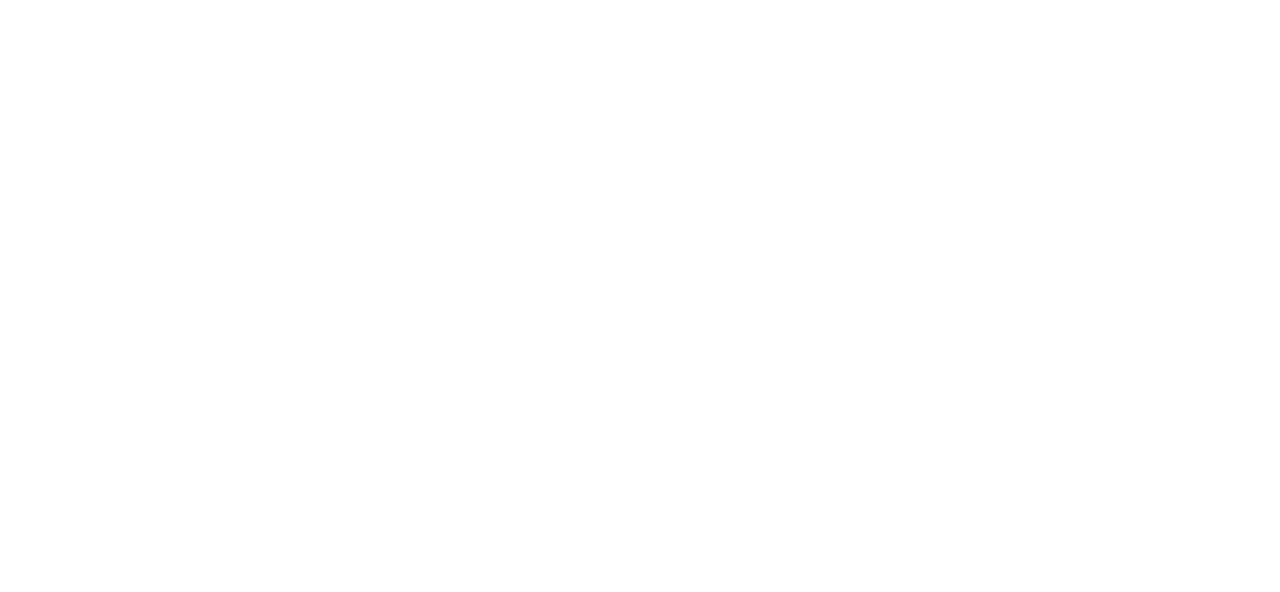
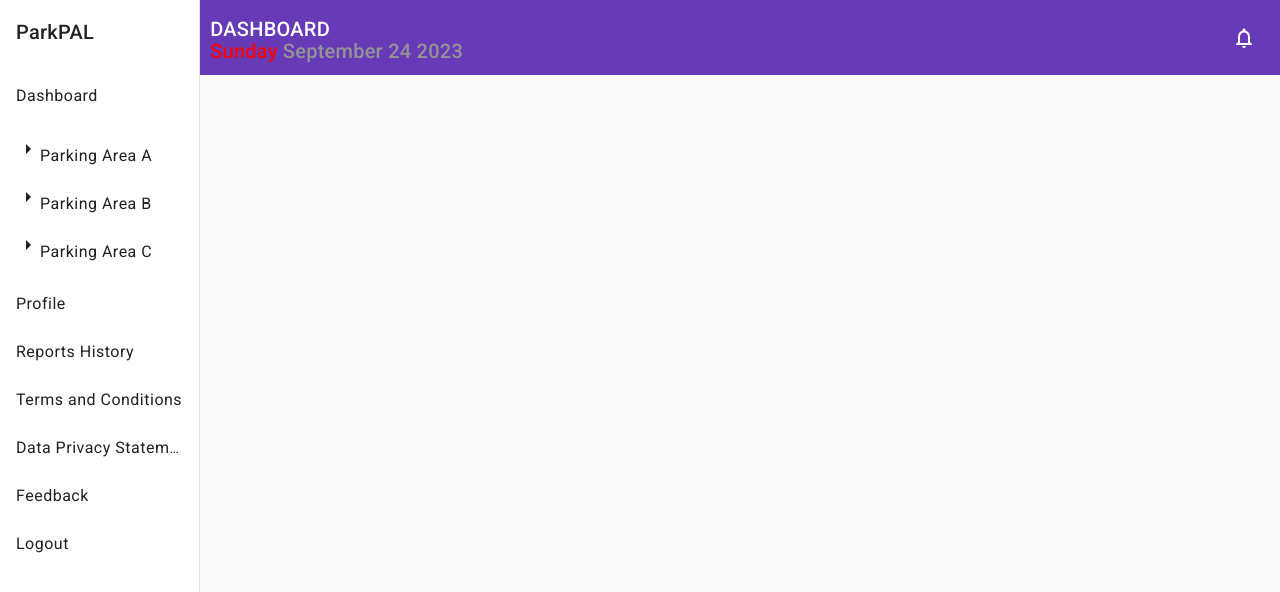
Before and after one commit to LM-Inocentes/ParkPal, an Angular app in the folder ParkPal/: page /app-navigation in a window 1280 px wide. Before the commit this address led to /. Shown: the top 592 px of the page. Built offline with nearby package versions, Linux system fonts and the light colour scheme.

Commit message:
more buttons

```diff
--- a/ParkPal/src/app/app-navigation/app-navigation.component.html
+++ b/ParkPal/src/app/app-navigation/app-navigation.component.html
@@ -4,10 +4,24 @@
       [mode]="(isHandset$ | async) ? 'over' : 'side'"
       [opened]="(isHandset$ | async) === false">
     <mat-toolbar>ParkPAL</mat-toolbar>
-    <mat-nav-list>
-      <a mat-list-item href="">Login</a>
+  <mat-nav-list>
+  <!-- Add nested list for Parking Spaces -->
+  <a mat-list-item href="">Dashboard</a>
+  <mat-list>
+    <a mat-list-item href=""><mat-icon mat-list-icon>arrow_right</mat-icon>Parking Area A</a>
+    <a mat-list-item href=""><mat-icon mat-list-icon>arrow_right</mat-icon>Parking Area B</a>
+    <a mat-list-item href=""><mat-icon mat-list-icon>arrow_right</mat-icon>Parking Area C</a>
+  </mat-list>
+  <!-- End nested list for Parking Spaces -->
+  <a mat-list-item href="">Profile</a>
+  <a mat-list-item href="">Reports History</a>
+  <a mat-list-item href="">Terms and Conditions</a>
+  <a mat-list-item href="">Data Privacy Statement</a>
+  <a mat-list-item href="">Feedback</a>
+  <a mat-list-item href="">Logout</a>
+      <!-- <a mat-list-item href="">Login</a>
       <a mat-list-item href="register">Register</a>
-      <a mat-list-item href="#">Link 3</a>
+      <a mat-list-item href="#">Link 3</a> -->
     </mat-nav-list>
   </mat-sidenav>
   <mat-sidenav-content>
@@ -36,7 +50,7 @@
           >
           <mat-icon aria-label="notifications icon">notifications_none</mat-icon>
           </button>
-          <div style="display: flex; align-items: center;">
+          <!-- <div style="display: flex; align-items: center;">
             <span style="margin-left: 10px; margin-right: -6px;">John Doe</span>
             <button
               type="button"
@@ -44,8 +58,8 @@
               mat-icon-button
               (click)="drawer.toggle()">
               <mat-icon aria-label="keyboard arrow down">keyboard_arrow_down</mat-icon>
-          </button>
-          </div>
+            </button>
+          </div> -->
         </div>
       </div>
     </mat-toolbar>
--- a/ParkPal/src/app/app-navigation/app-navigation.component.scss
+++ b/ParkPal/src/app/app-navigation/app-navigation.component.scss
@@ -37,6 +37,7 @@
 .right-elements {
   display: flex;
   align-items: center;
+  margin-right: 12px;
 }
 
 .custom-toolbar div {
--- a/ParkPal/src/app/app-routing.module.ts
+++ b/ParkPal/src/app/app-routing.module.ts
@@ -2,10 +2,12 @@ import { NgModule } from '@angular/core';
 import { RouterModule, Routes } from '@angular/router';
 import { LoginComponent } from './component/login/login.component';
 import { RegisterComponent } from './component/register/register.component';
+import { AppNavigationComponent } from './app-navigation/app-navigation.component';
 
 const routes: Routes = [
   {path : '',title: 'ParkPal-Login',  component : LoginComponent},
   {path : 'register',title: 'Parkpal-register',  component : RegisterComponent},
+  {path : 'app-navigation', title: 'App Navigation', component : AppNavigationComponent}
 ];
 
 @NgModule({
--- a/ParkPal/src/app/app.component.html
+++ b/ParkPal/src/app/app.component.html
@@ -1,4 +1,4 @@
 <router-outlet>
 
-    <!-- <app-app-navigation></app-app-navigation> -->
+<!-- <app-app-navigation></app-app-navigation> -->
 </router-outlet>
--- a/ParkPal/src/app/component/login/login.component.html
+++ b/ParkPal/src/app/component/login/login.component.html
@@ -7,7 +7,7 @@
 
   <div class="right-landing">
     <div class="rAppName">
-      <p class="webName">ParkingPal</p>
+      <p class="webName">ParkingPAL</p>
     </div>
 
     <p class="container__info">Sign in to ParkingPAL</p>
@@ -27,7 +27,7 @@
         <input matInput type="password"/>
       </mat-form-field>
 
-      <button mat-raised-button color="warn">Sign In</button>
+      <button mat-raised-button color="warn" routerLink="/app-navigation">Sign In</button>
 
       <p class="right__forgotpass">Forgot Password?</p>
 
```
